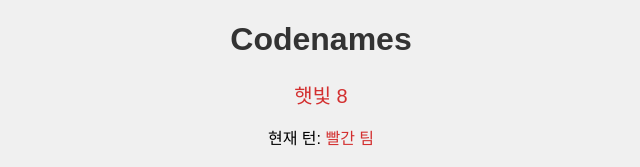
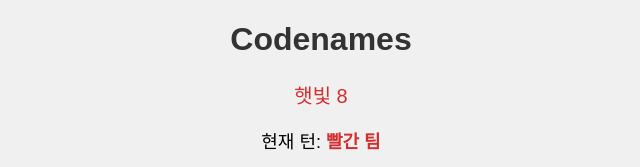
Before and after one commit to lgfdsa/codename, a plain HTML site: page index.html in a window 1280 px wide. Shown: the top 167 px of the page, 319-959 px from the left. Drawn offline with Linux system fonts and the light colour scheme.

Commit message:
Update styles.css

```diff
--- a/styles.css
+++ b/styles.css
@@ -28,9 +28,13 @@
 #hint {
     font-size: 20px;
     margin: 15px;
-    color: #d32f2f;
 }
 
-#status {
+#turn {
     font-size: 18px;
 }
+
+#current-team {
+    font-weight: bold;
+    color: #d32f2f; /* 기본은 빨간 팀 색상 */
+}
```
